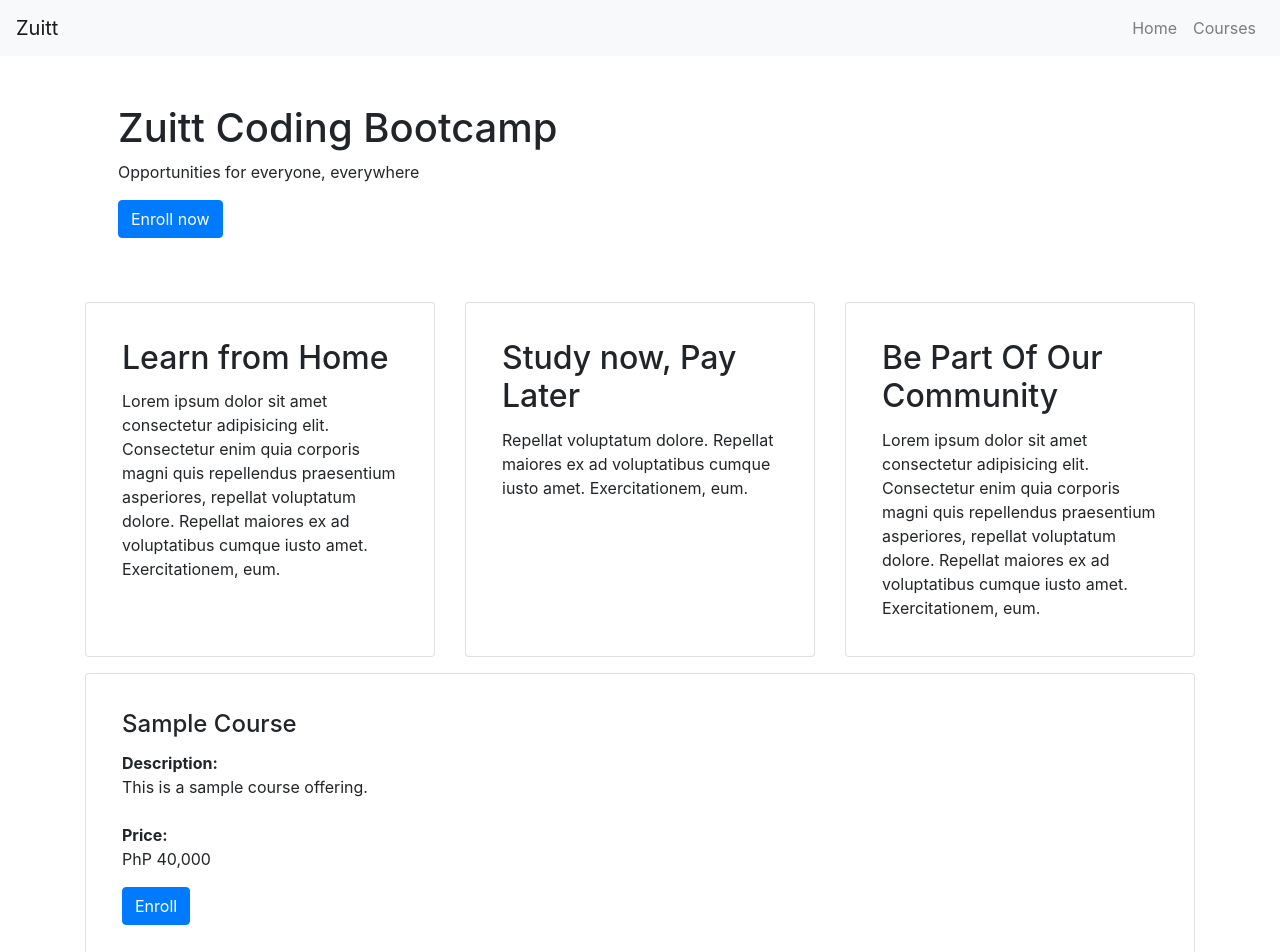
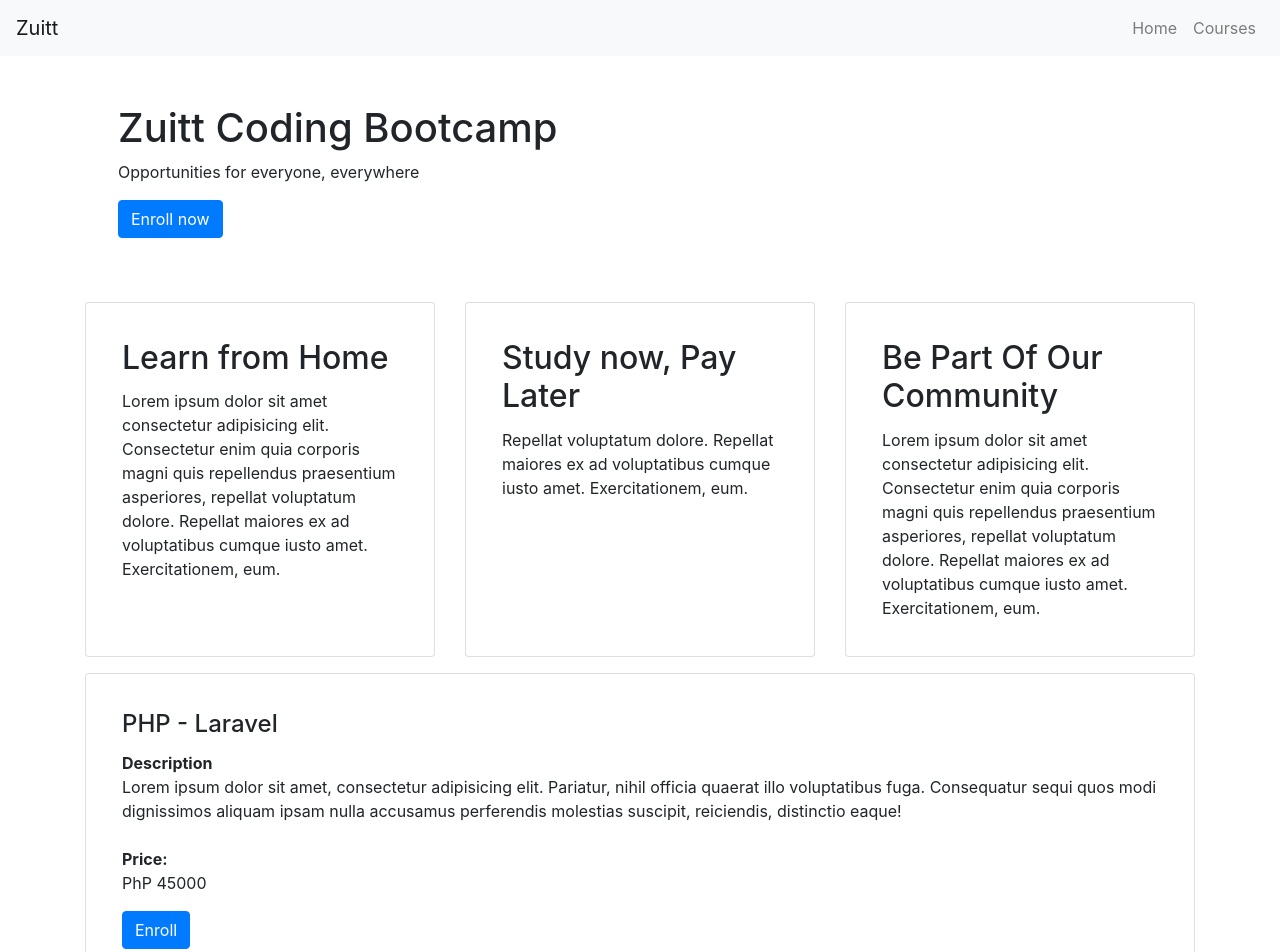
Before and after one commit to MineralWater321/s45-50, a React (Create React App) app: page / in a window 1280 px wide. Shown: the top 952 px of the page. Built offline with nearby package versions, Linux system fonts and the light colour scheme.

Commit message:
Add mock data

```diff
--- a/src/App.js
+++ b/src/App.js
@@ -4,6 +4,8 @@ import AppNavbar from './components/AppNavbar';
 // import Banner from './components/Banner'
 // import Highlights from './components/Highlights';
 import Home from './pages/Home';
+import Courses from './pages/Courses';
+
 import './App.css';
 
 function App() {
@@ -12,6 +14,7 @@ function App() {
       <AppNavbar />
       <Container>
         <Home />
+        <Courses />
       </Container>
     </Fragment>
   );
--- a/src/components/CourseCard.js
+++ b/src/components/CourseCard.js
@@ -1,22 +1,22 @@
 import { Row, Col, Card, Button} from 'react-bootstrap';
 
-export default function CourseCard(){
+export default function CourseCard({courseProp}){
+    // console.log(props);
+    const {name, description, price} = courseProp;
     return(
         <Row  className="mt-3 mb-3">
             <Col xs={12} md={12}>
                 <Card className="courseCard p-3">
                     <Card.Body>
                         <Card.Title>
-                            <h4>Sample Course</h4>
+                            <h4>{name}</h4>
                         </Card.Title>
                         <Card.Text>
-                            <p>
-                                <strong>Description: </strong><br />
-                                This is a sample course offering. <br />
+                                <strong>Description</strong><br />
+                                {description}<br />
                                 <br />
                                 <strong>Price: </strong><br />
-                                PhP 40,000
-                            </p>
+                                PhP {price}
                         </Card.Text>
                         <Button variant="primary">Enroll</Button>
                     </Card.Body>
--- /dev/null
+++ b/src/data/coursesData.js
@@ -0,0 +1,25 @@
+const coursesData = [
+    {
+        id: "wdc001",
+        name: "PHP - Laravel",
+        description: "Lorem ipsum dolor sit amet, consectetur adipisicing elit. Pariatur, nihil officia quaerat illo voluptatibus fuga.     Consequatur sequi quos modi dignissimos aliquam ipsam nulla accusamus perferendis molestias suscipit, reiciendis, distinctio eaque!",
+        price: 45000,
+        onOffer: true
+    },
+    {
+        id: "wdc002",
+        name: "Python - Django",
+        description: "Lorem ipsum dolor sit amet, consectetur adipisicing elit. Pariatur, nihil officia quaerat illo voluptatibus fuga.     Consequatur sequi quos modi dignissimos aliquam ipsam nulla accusamus perferendis molestias suscipit, reiciendis, distinctio eaque!",
+        price: 50000,
+        onOffer: true
+    },
+    {
+        id: "wdc003",
+        name: "Javascript - Springboot",
+        description: "Lorem ipsum dolor sit amet, consectetur adipisicing elit. Pariatur, nihil officia quaerat illo voluptatibus fuga.     Consequatur sequi quos modi dignissimos aliquam ipsam nulla accusamus perferendis molestias suscipit, reiciendis, distinctio eaque!",
+        price: 55000,
+        onOffer: true
+    }
+]
+
+export default coursesData;
--- /dev/null
+++ b/src/pages/Courses.js
@@ -0,0 +1,14 @@
+import { Fragment } from 'react';
+import CourseCard from '../components/CourseCard';
+import coursesData from "../data/coursesData";
+import React from "react";
+
+export default function Courses(){
+    console.log(coursesData);
+    console.log(coursesData[0]);
+    return (
+        <Fragment>
+            <CourseCard courseProp={coursesData[0]} />
+        </Fragment>
+    )
+}
--- a/src/pages/Home.js
+++ b/src/pages/Home.js
@@ -1,13 +1,13 @@
 import { Fragment } from 'react';
 import Banner from '../components/Banner';
 import Highlights from '../components/Highlights';
-import CourseCard from '../components/CourseCard';
+// import CourseCard from '../components/CourseCard';
+
 export default function Home(){
     return(
         <Fragment>
             <Banner />
             <Highlights />
-            <CourseCard />
         </Fragment>
     )
 }
```
